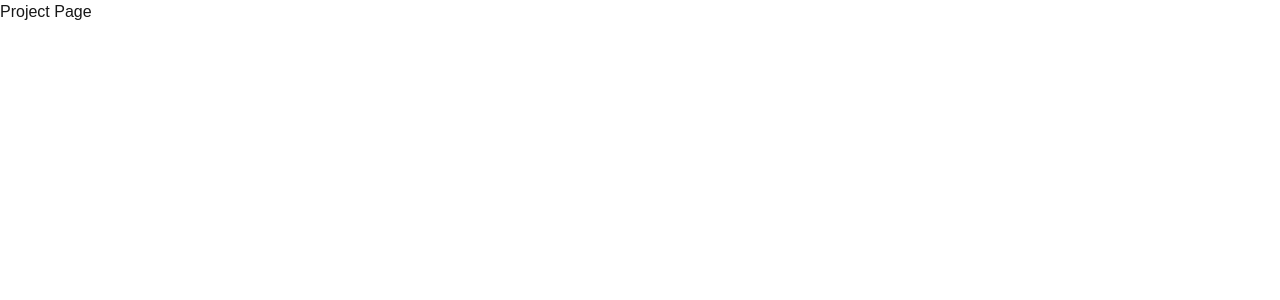
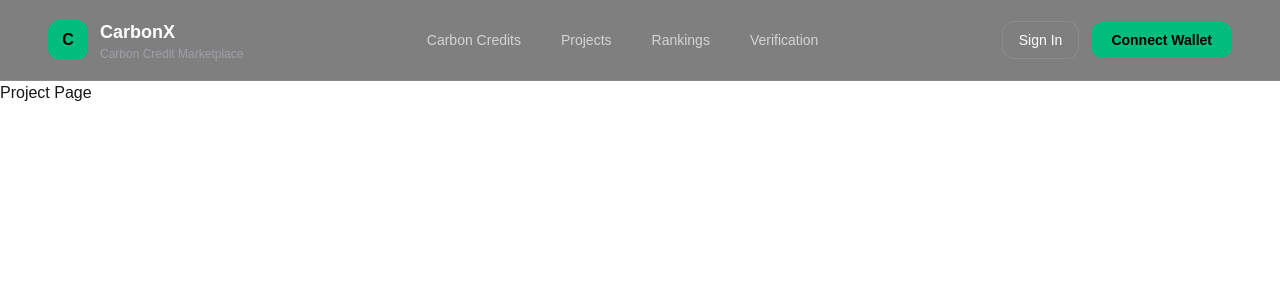
Before and after one commit to nawazashraf/CarbonX, a Next.js app in the folder client/: page /project in a window 1280 px wide. Shown: the top 300 px of the page. Built offline with nearby package versions, Linux system fonts and the light colour scheme.

Commit message:
fixed horizontal padding in navbar

```diff
--- a/client/src/app/layout.tsx
+++ b/client/src/app/layout.tsx
@@ -1,5 +1,6 @@
 import type { Metadata } from "next";
 import { Geist, Geist_Mono } from "next/font/google";
+import Navbar from "@/components/Navbar";
 import "./globals.css";
 
 const geistSans = Geist({
@@ -13,8 +14,12 @@ const geistMono = Geist_Mono({
 });
 
 export const metadata: Metadata = {
-  title: "Create Next App",
-  description: "Generated by create next app",
+  title: {
+    default: "CarbonX",
+    template: "%s | CarbonX",
+  },
+  description:
+    "CarbonX is a decentralized carbon credit marketplace enabling transparent verification, tokenization, trading, and retirement of carbon credits on the blockchain.",
 };
 
 export default function RootLayout({
@@ -25,9 +30,13 @@ export default function RootLayout({
   return (
     <html
       lang="en"
-      className={`${geistSans.variable} ${geistMono.variable} h-full antialiased`}
+      className={`${geistSans.variable} ${geistMono.variable}`}
     >
-      <body className="min-h-full flex flex-col">{children}</body>
+      <body className="min-h-screen bg-black text-white overflow-x-hidden">
+        <Navbar />
+
+        <main>{children}</main>
+      </body>
     </html>
   );
 }
--- a/client/src/components/Navbar.tsx
+++ b/client/src/components/Navbar.tsx
@@ -31,7 +31,7 @@ export default function Navbar() {
 
   return (
     <header className="sticky top-0 z-50 border-b border-white/10 bg-black/50 backdrop-blur-xl">
-      <div className="mx-auto flex h-20 max-w-7xl items-center justify-between px-6">
+      <div className="mx-auto flex h-20 w-full max-w-400 items-center justify-between px-6 md:px-8 xl:px-12">
 
         {/* Logo */}
         <Link href="/" className="flex items-center gap-3">
```
Also changed, not shown: 1 other file (tests, documents, lock files or other folders).
